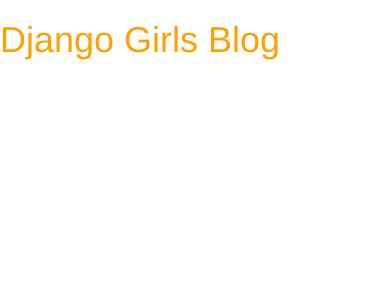
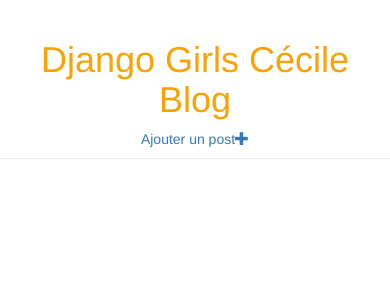
Before and after one commit to cec577/my-first-blog, a Django app: page / in a window 390 px wide. Shown: the top 300 px of the page. Run offline with Django 3.2, Linux system fonts and the light colour scheme; data that the repository does not hold is empty; some libraries are stand-ins or nearby versions.

Commit message:
add form and a little css

```diff
--- /dev/null
+++ b/blog/templates/blog/base.html
@@ -0,0 +1,24 @@
+{% load static %}
+<html>
+<head>
+    <title>Django Girls blog</title>
+    <link rel="stylesheet" href="//maxcdn.bootstrapcdn.com/bootstrap/3.2.0/css/bootstrap.min.css">
+    <link rel="stylesheet" href="//maxcdn.bootstrapcdn.com/bootstrap/3.2.0/css/bootstrap-theme.min.css">
+    <link href='//fonts.googleapis.com/css?family=Lobster&subset=latin,latin-ext' rel='stylesheet' type='text/css'>
+    <link rel="stylesheet" href="{% static 'css/blog.css' %}">
+</head>
+<body>
+<div class="page-header ">
+    <h1 class="text-center"><a href="/">Django Girls Cécile Blog</a></h1>
+    <div class="text-center"><a href="{% url 'post_new' %}" class="top-menu">Ajouter un post<span class="glyphicon glyphicon-plus"></span></a></div>
+</div>
+<div class="content container">
+    <div class="row">
+        <div class="col-md-8">
+            {% block content %}
+            {% endblock %}
+        </div>
+    </div>
+</div>
+</body>
+</html>
--- a/blog/templates/blog/post_detail.html
+++ b/blog/templates/blog/post_detail.html
@@ -1,3 +1,5 @@
+{% extends 'blog/base.html' %}
+
 {% block content %}
 <div class="post">
     {% if post.published_date %}
@@ -5,6 +7,7 @@
         {{ post.published_date }}
     </div>
     {% endif %}
+    <a class="btn btn-default" href="{% url 'post_edit' pk=post.pk %}"><span class="glyphicon glyphicon-pencil"></span></a>
     <h2>{{ post.title }}</h2>
     <p>{{ post.text|linebreaksbr }}</p>
 </div>
--- a/blog/templates/blog/post_list.html
+++ b/blog/templates/blog/post_list.html
@@ -1,23 +1,13 @@
-{% load static %}
+{% extends 'blog/base.html' %}
 
-<html>
-<head>
-    <title>Django Girls blog</title>
-    <link rel="stylesheet" href="//maxcdn.bootstrapcdn.com/bootstrap/3.2.0/css/bootstrap.min.css">
-    <link rel="stylesheet" href="//maxcdn.bootstrapcdn.com/bootstrap/3.2.0/css/bootstrap-theme.min.css">
-    <link type="text/css" rel="stylesheet" media="all" href="{% static 'css/blog.css' %}"/>
-</head>
-<body>
-<div>
-    <h1><a href="/">Django Girls Blog</a></h1>
-</div>
-
+{% block content %}
 {% for post in posts %}
-<div>
-    <p>published: {{ post.published_date }}</p>
-    <h2><a href="{% url 'post_detail' pk=post.pk %}">{{ post.title }}</a></h2>
+<div class="post">
+    <div class="date">
+        {{ post.published_date }}
+    </div>
+    <h2><a href="">{{ post.title }}</a></h2>
     <p>{{ post.text|linebreaksbr }}</p>
 </div>
 {% endfor %}
-</body>
-</html>
+{% endblock %}
--- a/blog/urls.py
+++ b/blog/urls.py
@@ -4,4 +4,7 @@
 urlpatterns = [
     path('', views.post_list, name='post_list'),
     path('post/<int:pk>/', views.post_detail, name='post_detail'),
+    path('post/new/', views.post_new, name='post_new'),
+    path('post/<int:pk>/edit/', views.post_edit, name='post_edit'),
+
 ]
--- a/blog/views.py
+++ b/blog/views.py
@@ -2,6 +2,10 @@
 from django.utils import timezone
 from .models import Post
 from django.shortcuts import render, get_object_or_404
+from .forms import PostForm
+from django.shortcuts import redirect
+
+
 
 def post_list(request):
     posts = Post.objects.filter(published_date__lte=timezone.now()).order_by('published_date')
@@ -10,3 +14,30 @@
 def post_detail(request, pk):
     post = get_object_or_404(Post, pk=pk)
     return render(request, 'blog/post_detail.html', {'post': post})
+
+def post_new(request):
+    if request.method == "POST":
+        form = PostForm(request.POST)
+        if form.is_valid():
+            post = form.save(commit=False)
+            post.author = request.user
+            post.published_date = timezone.now()
+            post.save()
+            return redirect('post_detail', pk=post.pk)
+    else:
+        form = PostForm()
+    return render(request, 'blog/post_edit.html', {'form': form})
+
+def post_edit(request, pk):
+    post = get_object_or_404(Post, pk=pk)
+    if request.method == "POST":
+        form = PostForm(request.POST, instance=post)
+        if form.is_valid():
+            post = form.save(commit=False)
+            post.author = request.user
+            post.published_date = timezone.now()
+            post.save()
+            return redirect('post_detail', pk=post.pk)
+    else:
+        form = PostForm(instance=post)
+    return render(request, 'blog/post_edit.html', {'form': form})
```
Also changed, not shown: blog/forms.py (added, +9 -0 lines), blog/templates/blog/post_edit.html (added, +9 -0 lines).
